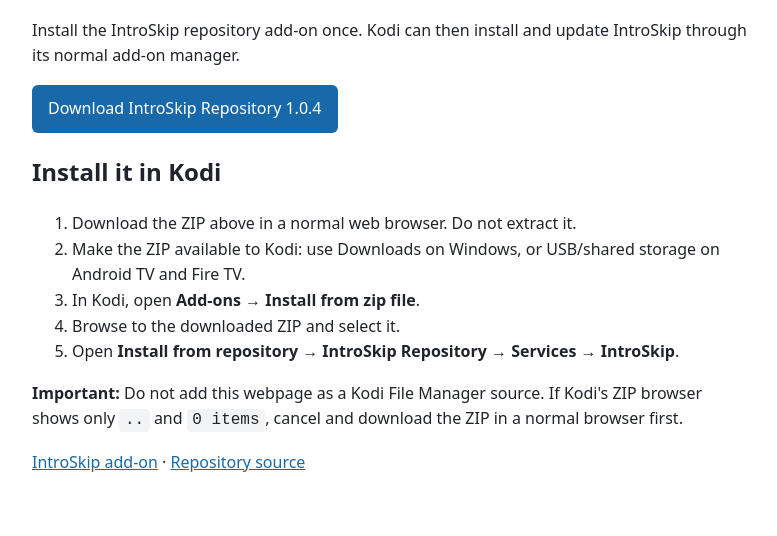
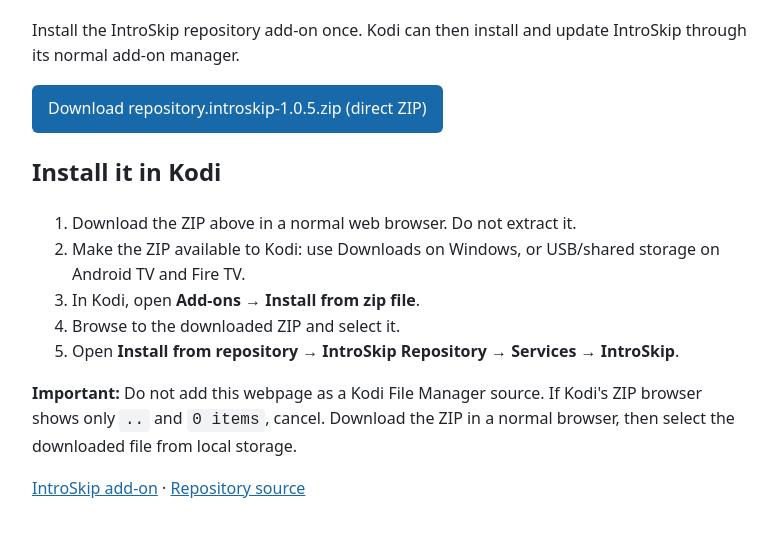
Before and after one commit to zoeywowy/repository.introskip, a plain HTML site: page index.html in a window 1280 px wide. Shown: the part 106-642 px from the top of the page, without its empty margins (248-1025 px from the left). Drawn offline with Linux system fonts and the light colour scheme.

Commit message:
docs: update index.html for Kodi 22 direct ZIP installation

```diff
--- a/index.html
+++ b/index.html
@@ -15,7 +15,7 @@
 <body>
   <h1>IntroSkip for Kodi 22</h1>
   <p>Install the IntroSkip repository add-on once. Kodi can then install and update IntroSkip through its normal add-on manager.</p>
-  <p><a class="download" href="repository.introskip-1.0.4.zip">Download IntroSkip Repository 1.0.4</a></p>
+  <p><a class="download" href="https://raw.githubusercontent.com/zoeywowy/repository.introskip/main/repository.introskip-1.0.5.zip">Download repository.introskip-1.0.5.zip (direct ZIP)</a></p>
   <h2>Install it in Kodi</h2>
   <ol>
     <li>Download the ZIP above in a normal web browser. Do not extract it.</li>
@@ -24,7 +24,7 @@
     <li>Browse to the downloaded ZIP and select it.</li>
     <li>Open <strong>Install from repository → IntroSkip Repository → Services → IntroSkip</strong>.</li>
   </ol>
-  <p><strong>Important:</strong> Do not add this webpage as a Kodi File Manager source. If Kodi's ZIP browser shows only <code>..</code> and <code>0 items</code>, cancel and download the ZIP in a normal browser first.</p>
+  <p><strong>Important:</strong> Do not add this webpage as a Kodi File Manager source. If Kodi's ZIP browser shows only <code>..</code> and <code>0 items</code>, cancel. Download the ZIP in a normal browser, then select the downloaded file from local storage.</p>
   <p><a href="https://github.com/zoeywowy/service.introskip">IntroSkip add-on</a> · <a href="https://github.com/zoeywowy/repository.introskip">Repository source</a></p>
 </body>
 </html>
```
